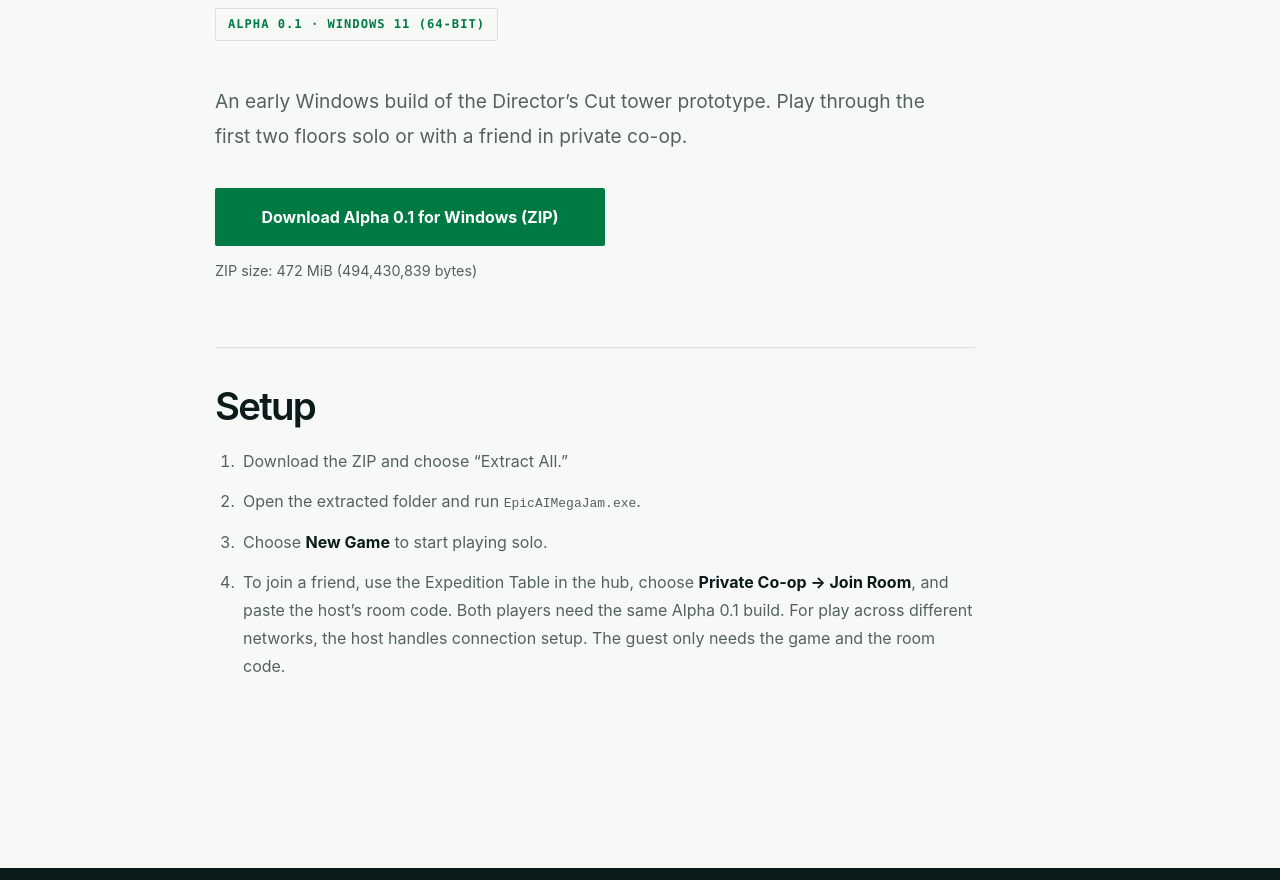
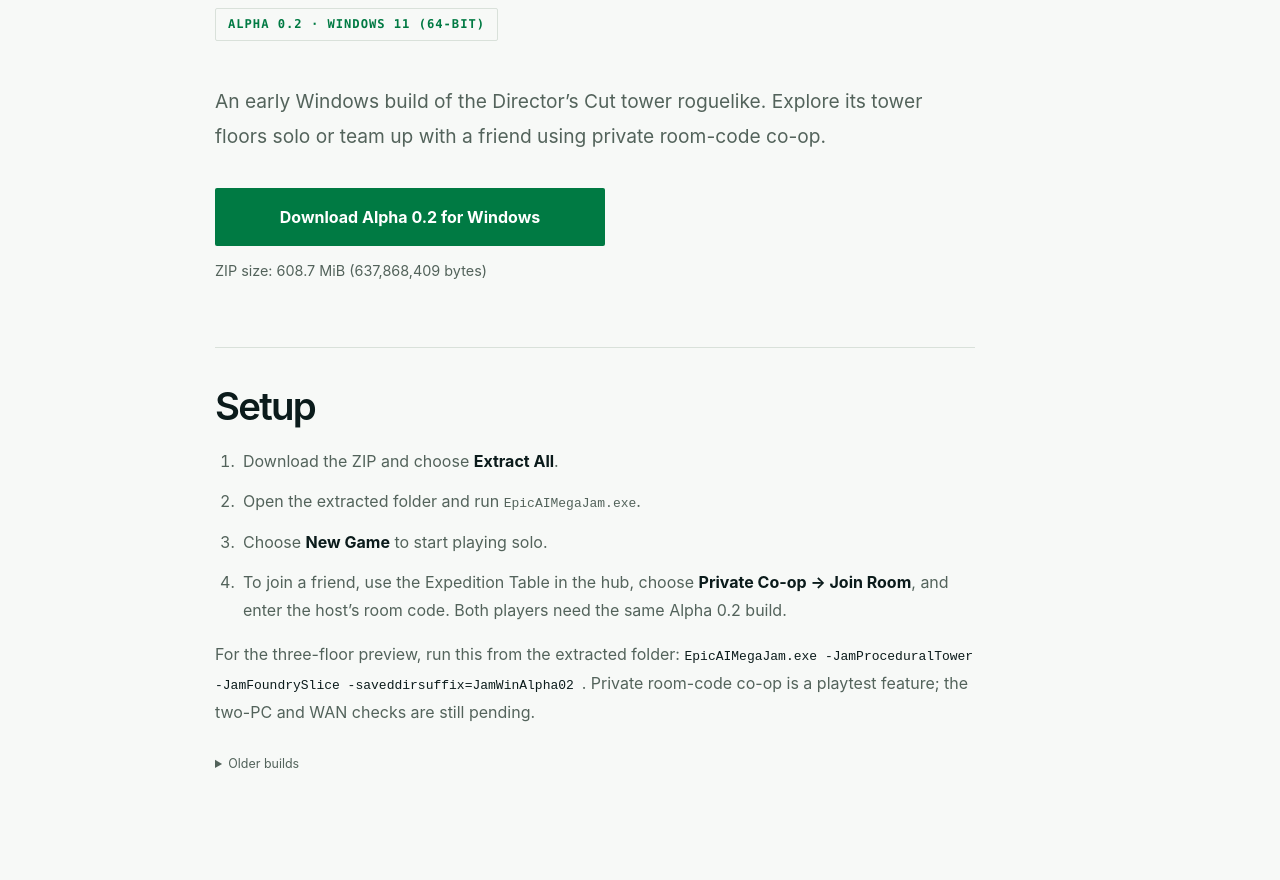
Before and after one commit to MasonPrather/prather-software-website, an Astro site: page /tower-demo in a window 1280 px wide. Shown: the part 499-1379 px from the top of the page. Built offline with nearby package versions, Linux system fonts and the light colour scheme; Astro itself is replaced by a stand-in of ours.

Commit message:
Update tower demo page to Alpha 0.2

```diff
--- a/src/pages/tower-demo.astro
+++ b/src/pages/tower-demo.astro
@@ -2,7 +2,7 @@
 import Base from '../layouts/Base.astro';
 
 const description =
-  'An early Windows build of the Director’s Cut tower prototype. Play through the first two floors solo or with a friend in private co-op.';
+  'An early Windows build of the Director’s Cut tower roguelike. Explore its tower floors solo or team up with a friend using private room-code co-op.';
 ---
 
 <Base
@@ -18,21 +18,23 @@ const description =
         <br />
         Tower Prototype
       </h1>
-      <p class="version">Alpha 0.1 · Windows 11 (64-bit)</p>
+      <p class="version">Alpha 0.2 · Windows 11 (64-bit)</p>
       <p class="description">{description}</p>
       <div class="download-area">
         <a
           class="download-button"
-          href="https://downloads.prathersoftware.com/DirectorCut-TowerPrototype-Alpha-0.1-Win64.zip"
+          href="https://downloads.prathersoftware.com/Directors-Cut-Alpha-0.2-Win64-Development.zip"
         >
-          Download Alpha 0.1 for Windows (ZIP)
+          Download Alpha 0.2 for Windows
         </a>
-        <p class="availability">ZIP size: 472 MiB (494,430,839 bytes)</p>
+        <p class="availability">ZIP size: 608.7 MiB (637,868,409 bytes)</p>
       </div>
       <section class="instructions" aria-labelledby="playtest-heading">
         <h2 id="playtest-heading">Setup</h2>
         <ol>
-          <li>Download the ZIP and choose “Extract All.”</li>
+          <li>
+            Download the ZIP and choose <strong>Extract All</strong>.
+          </li>
           <li>
             Open the extracted folder and run <code>EpicAIMegaJam.exe</code>.
           </li>
@@ -41,13 +43,26 @@ const description =
           </li>
           <li>
             To join a friend, use the Expedition Table in the hub, choose{' '}
-            <strong>Private Co-op → Join Room</strong>, and paste the host’s
-            room code. Both players need the same Alpha 0.1 build. For play
-            across different networks, the host handles connection setup. The
-            guest only needs the game and the room code.
+            <strong>Private Co-op → Join Room</strong>, and enter the host’s
+            room code. Both players need the same Alpha 0.2 build.
           </li>
         </ol>
+        <p class="playtest-note">
+          For the three-floor preview, run this from the extracted folder:
+          <code>
+            EpicAIMegaJam.exe -JamProceduralTower -JamFoundrySlice
+            -saveddirsuffix=JamWinAlpha02
+          </code>
+          . Private room-code co-op is a playtest feature; the two-PC and WAN
+          checks are still pending.
+        </p>
       </section>
+      <details class="older-builds">
+        <summary>Older builds</summary>
+        <a href="https://downloads.prathersoftware.com/DirectorCut-TowerPrototype-Alpha-0.1-Win64.zip">
+          Alpha 0.1 for Windows
+        </a>
+      </details>
     </div>
   </section>
 </Base>
@@ -127,4 +142,27 @@ const description =
   .instructions strong {
     color: var(--ink);
   }
+  .playtest-note {
+    max-width: 760px;
+    color: var(--muted);
+    line-height: 1.8;
+    overflow-wrap: anywhere;
+  }
+  .playtest-note code {
+    color: var(--ink);
+  }
+  .older-builds {
+    margin-top: 30px;
+    color: var(--muted);
+    font-size: 0.78rem;
+  }
+  .older-builds summary {
+    width: fit-content;
+    cursor: pointer;
+  }
+  .older-builds a {
+    display: inline-block;
+    margin: 8px 0 0 14px;
+    color: var(--muted);
+  }
 </style>
```
